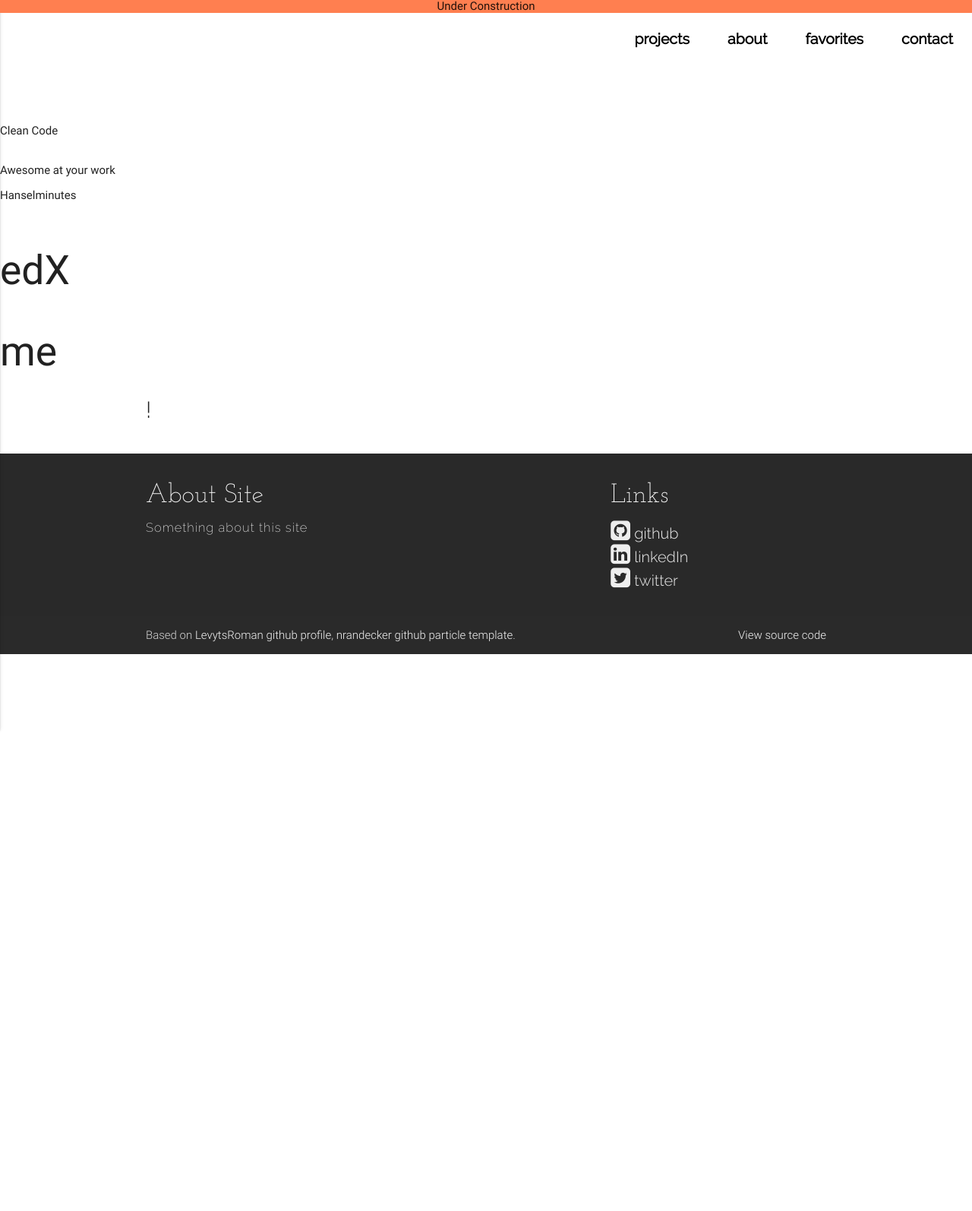
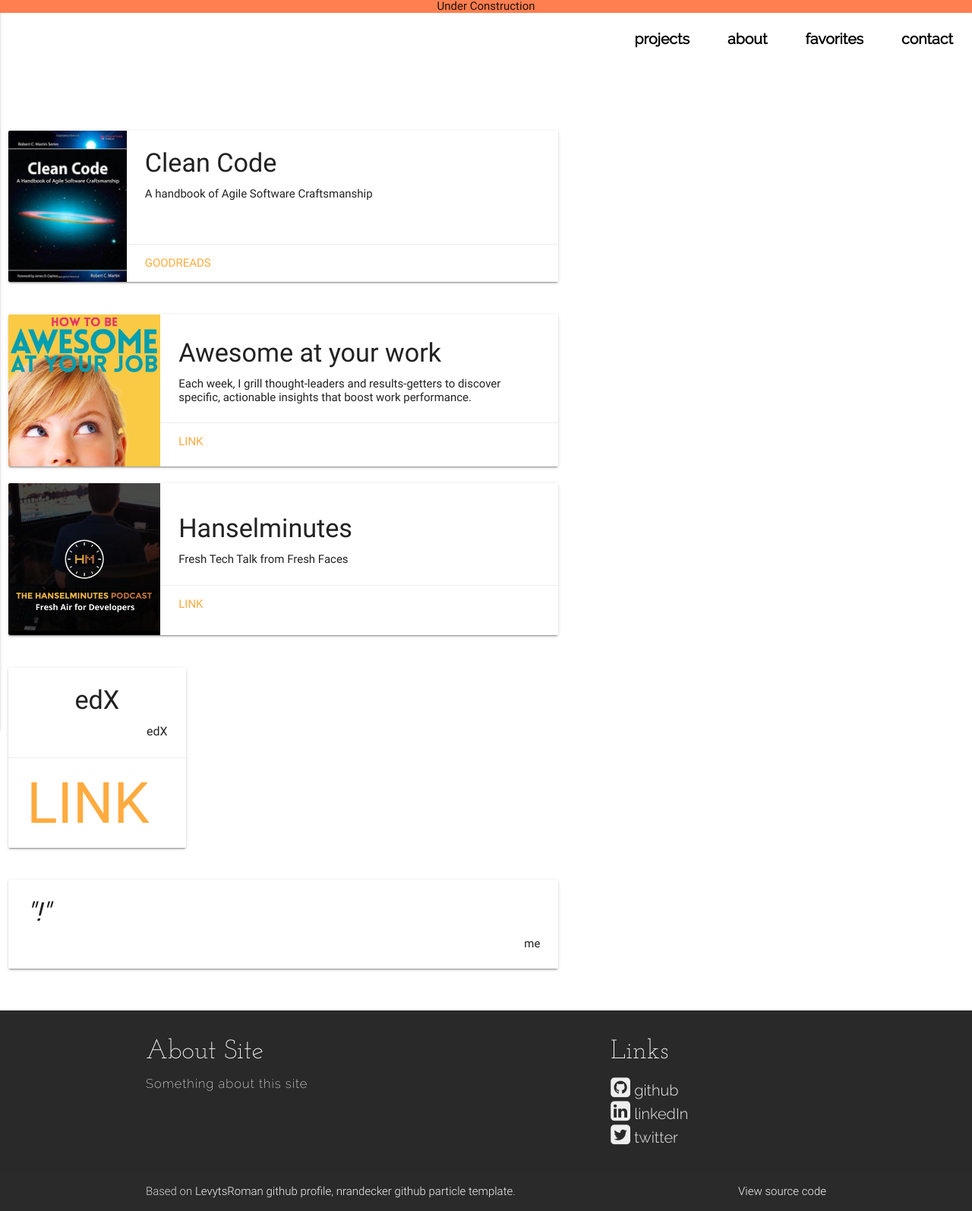
Before and after one commit to thylux/thylux.github.io, a Jekyll site: the page built from favorites.html, in a window 1280 px wide. Shown: the whole page at 76% size. Built offline with Jekyll 4.4.1, drawn with Linux system fonts in a browser that asks for light colours; before the commit the page ends 920 px from its top, so only the background shows below that.

Commit message:
Card styles on favorites

```diff
--- a/_data/favorites.yml
+++ b/_data/favorites.yml
@@ -2,25 +2,25 @@ books:
   martin1:
     name: 'Clean Code'
     author: 'Robert C. Martin'
-    description:
-    cover:
-    goodreads:
+    description: 'A handbook of Agile Software Craftsmanship'
+    cover: 'cleancode.jpg'
+    goodreads: '3735293-clean-code'
     summary:
 podcasts:
   awesome:
     name: 'Awesome at your work'
-    description:
-    cover:
-    link:
+    description: 'Each week, I grill thought-leaders and results-getters to discover specific, actionable insights that boost work performance.'
+    cover: 'howtobeawesomeatyourjob.jpg'
+    link: 'https://awesomeatyourjob.com/podcast/'
   hanselman:
     name: 'Hanselminutes'
-    description:
-    cover:
-    link:
+    description: 'Fresh Tech Talk from Fresh Faces'
+    cover: 'hanselminutes.jpg'
+    link: 'https://www.hanselminutes.com/episodes'
 tools:
   t1:
     name: 'edX'
-    creator: ''
+    creator: 'edX'
     link: ''
 quotes:
   q1:
--- a/_includes/book_box.html
+++ b/_includes/book_box.html
@@ -1,4 +1,19 @@
-<div class="book-container">
-  <i class="{{include.book[1].cover}}" alt="{{include.book[1].name}}" title="{{include.book[1].name}}"></i>
-  <p>{{include.book[1].name}}</p>
+<div class="book-container col s12 m7">
+  <div class="card horizontal">
+    <div class="card-image valign-wrapper">
+        <img src="/assets/images/covers/{{ include.book[1].cover }}" alt="{{ include.book[1].name }}" title="{{ include.book[1].name }}"></img>
+    </div>
+    <div class="card-stacked">
+      <div class="card-content">
+        <h4>{{ include.book[1].name }}</h4>
+        <p>{{ include.book[1].description }}</p>
+      </div>
+      <div class="card-action">
+        <a href="https://www.goodreads.com/book/show/{{ include.book[1].goodreads }}">Goodreads</a>
+        {% if include.book[1].summary %}
+          <a class="right" href="/{{ include.book[1].summary }}">My takeaways</a>
+        {% endif %}
+      </div>
+    </div>
+  </div>
 </div>
--- a/_includes/podcast_box.html
+++ b/_includes/podcast_box.html
@@ -1,4 +1,16 @@
-<div class="podcast-container">
-  <i class="{{ include.podcast[1].cover }}" alt="{{ include.podcast[1].name }}" title="{{ include.podcast[1].name }}"></i>
-  <p>{{ include.podcast[1].name }}</p>
-</div>
+<div class="podcast-container col s12 m7">
+    <div class="card horizontal valign-wrapper">
+      <div class="card-image">
+          <img src="/assets/images/covers/{{ include.podcast[1].cover }}" alt="{{ include.podcast[1].name }}" title="{{ include.podcast[1].name }}"></img>
+      </div>
+      <div class="card-stacked">
+        <div class="card-content">
+          <h4>{{ include.podcast[1].name }}</h4>
+          <p>{{ include.podcast[1].description }}</p>
+        </div>
+        <div class="card-action">
+          <a href="{{ include.podcast[1].link }}">Link</a>
+        </div>
+      </div>
+    </div>
+  </div>
--- a/_includes/quote_box.html
+++ b/_includes/quote_box.html
@@ -1,4 +1,10 @@
-<div class="quote-container">
-  <h2>{{ include.quote[1].author }}</h2>
-  <p class="quote">{{ include.quote[1].text }}</p>
-</div>
+<div class="quote-container col s12 m7">
+    <div class="card horizontal">
+      <div class="card-stacked">
+        <div class="card-content">
+          <h4><i>"{{ include.quote[1].text }}"</i></h4>
+          <p class="right">{{ include.quote[1].author }}</p>
+        </div>
+      </div>
+    </div>
+  </div>
--- a/_includes/tool_box.html
+++ b/_includes/tool_box.html
@@ -1,4 +1,13 @@
-<div class="tool-container">
-  <h2>{{ include.tool[1].name }}</h2>
-  <p>{{ include.tool[1].link }}</p>
-</div>
+<div class="tool-container col s12 m7">
+    <div class="card horizontal">
+      <div class="card-stacked">
+        <div class="card-content">
+          <h4>{{ include.tool[1].name }}</h4>
+          <p class="right">{{ include.tool[1].creator }}</p>
+        </div>
+        <div class="card-action">
+          <a href="{{ include.tool[1].link }}">Link</a>
+        </div>
+      </div>
+    </div>
+  </div>
--- /dev/null
+++ b/_sass/_favorite.scss
@@ -0,0 +1,14 @@
+.favorite_list {
+  .card-image {
+    img {
+      max-height: 200px;
+      min-width: 100px;
+      vertical-align: middle;
+    }
+  }
+  .card-content {
+    h4 {
+      margin-top: 0px;
+    }
+  }
+}
--- a/assets/css/main.scss
+++ b/assets/css/main.scss
@@ -48,6 +48,7 @@ $imagesPath: "/assets/images/";
 
 @import "_glitch", "_homepage", "_style";
 @import "_projectbox";
+@import "_favorite";
 
 .my_footer {
   background-color: $dark-grey;
```
Also changed, not shown: assets/images/covers/cleancode.jpg (added), assets/images/covers/hanselminutes.jpg (added), assets/images/covers/howtobeawesomeatyourjob.jpg (added).
